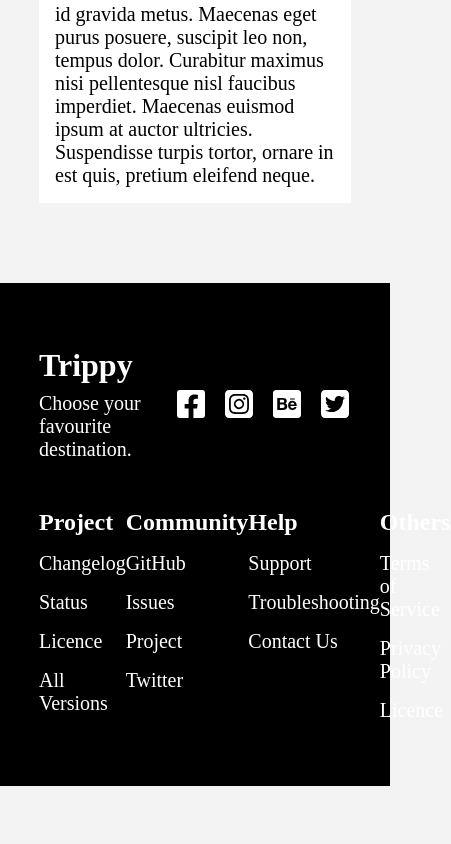
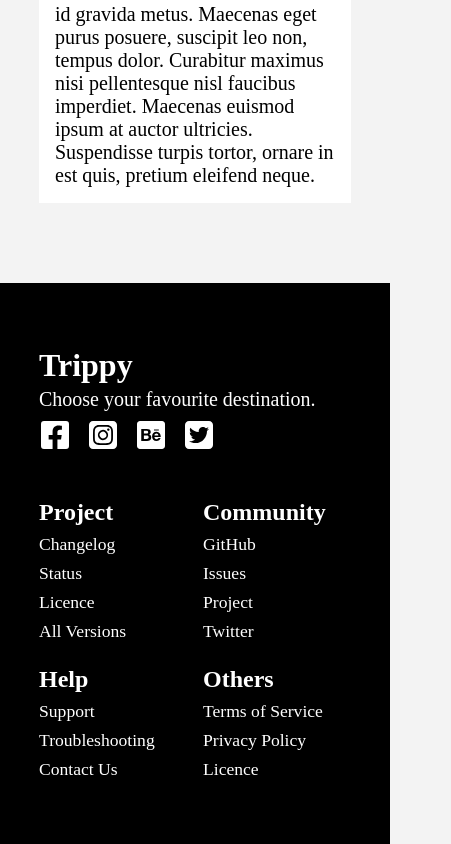
Before and after one commit to dawole94/travel-website, a React (Vite) app: page / in a window 390 px wide. Shown: the part 4965-5809 px from the top of the page, 451 px wide, since content can reach past the window. Before the commit the page ends 5751 px from the top, so only its background shows below. Built offline with nearby package versions, Linux system fonts and the light colour scheme.

Commit message:
bottom-section-rwd

```diff
--- a/src/App.css
+++ b/src/App.css
@@ -444,6 +444,7 @@
   }
 }
 
+@media (min-width: 767px) {
   .bottom-section-background {
     background-color: black;
     display: flex;
@@ -503,3 +504,69 @@
     flex-direction: column;
     gap: 1rem;
   }
+}
+
+@media (max-width: 767px) {
+
+  .bottom-section-background {
+    background-color: black;
+    display: flex;
+    justify-content: center;
+    margin-top: 5rem;
+  }
+
+  .bottom-section {
+    background-color: black;
+    color: white;
+    padding: 4rem 0;
+    display: flex;
+    flex-direction: column;
+    gap: 3rem;
+    width: 80%;
+  }
+
+  .bottom-section-high {
+    display: flex;
+    flex-direction: column;
+  }
+
+  .left-part h1 {
+    margin-bottom: 0.25rem;
+  }
+
+  .left-part p {
+    font-size: 1.25rem;
+  }
+
+  .right-part {
+    margin-top: 0.5rem;
+    display: flex;
+    gap: 1rem;
+  }
+
+  .right-part-icon {
+    font-size: 2rem;
+  }
+
+  .right-part-icon :hover {
+    color: aqua;
+    cursor: pointer;
+  }
+
+  .bottom-section-low {
+    display: grid;
+    grid-template-columns: repeat(2, 1fr);
+    row-gap: 1.5rem;
+    column-gap: 1rem;
+  }
+
+  .bottom-section-low p {
+    font-size: 1.1rem;
+  }
+
+  .bottom-section-low-component {
+    display: flex;
+    flex-direction: column;
+    gap: 0.5rem;
+  }
+}
```
Lines whose indentation alone changed are shown as unchanged.
